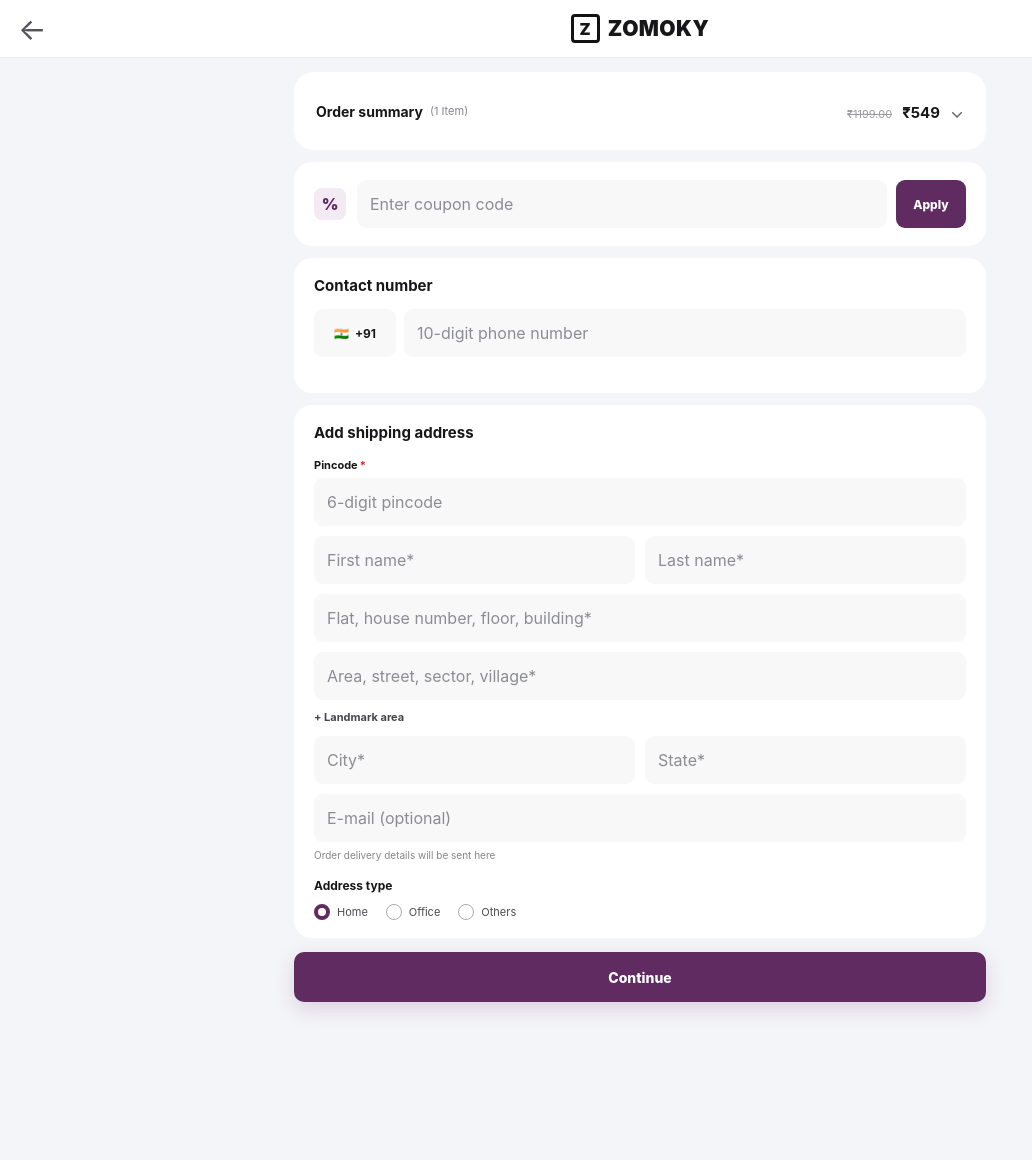
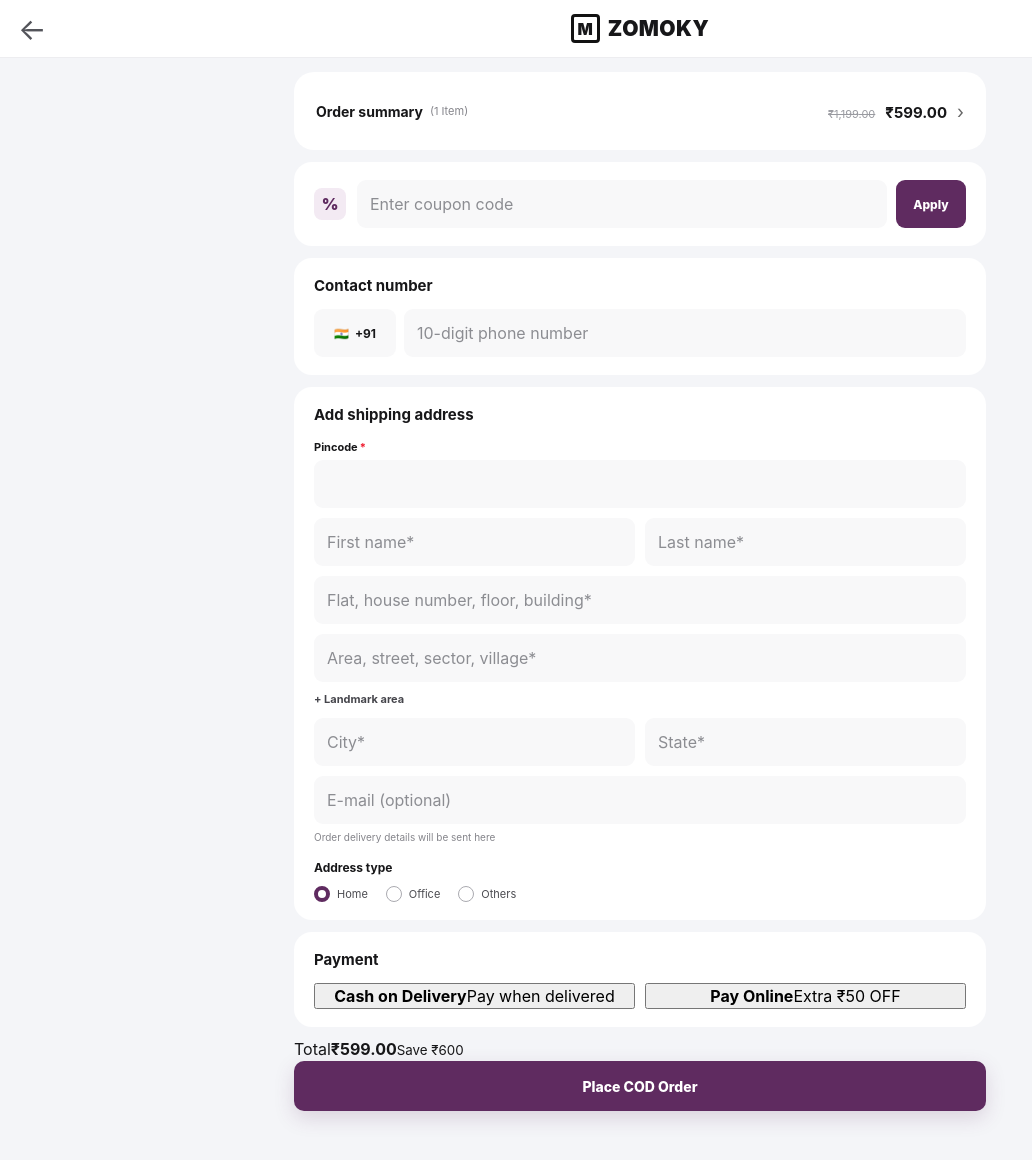
Before and after one commit to Zomoky/Zomoky-Return, a Next.js app: page / in a window 1280 px wide. Shown: the top 1160 px of the page, without its empty margins (0-1032 px from the left). Before the commit the page ends 1060 px from the top, so only its background shows below. Built offline with nearby package versions, Linux system fonts and the light colour scheme.

Commit message:
Connect checkout form to Shopify order API

```diff
--- a/app/page.tsx
+++ b/app/page.tsx
@@ -1,243 +1,179 @@
 "use client";
 
-import { useMemo, useState } from "react";
+import { FormEvent, useEffect, useMemo, useState } from "react";
 
-type Item = {
+type Product = {
+  id: string;
   title: string;
-  variantTitle?: string;
-  price: number;
-  compareAt?: number;
-  quantity: number;
-  image?: string;
-};
-
-const item: Item = {
-  title: "Decorative Magnetic Door Bell - Pack of 1",
-  variantTitle: "Pack of 1",
-  price: 599,
-  compareAt: 1199,
-  quantity: 1,
-  image: "https://cdn.shopify.com/s/files/1/0638/2331/5113/files/7becf88b-32cc-4ab4-9514-b06fd021c30a.png",
+  price: string;
+  compareAtPrice: string | null;
+  image: { url: string; altText: string | null } | null;
+  product: { title: string };
 };
 
 export default function CheckoutPage() {
+  const [product, setProduct] = useState<Product | null>(null);
+  const [variantId, setVariantId] = useState("");
   const [phone, setPhone] = useState("");
-  const [pincode, setPincode] = useState("");
   const [coupon, setCoupon] = useState("");
-  const [couponApplied, setCouponApplied] = useState(false);
   const [showLandmark, setShowLandmark] = useState(false);
   const [addressType, setAddressType] = useState("Home");
-  const [step, setStep] = useState<"address" | "payment">("address");
-  const [payment, setPayment] = useState<"prepaid" | "cod">("prepaid");
+  const [paymentMethod, setPaymentMethod] = useState<"cod" | "prepaid">("cod");
+  const [quantity, setQuantity] = useState(1);
+  const [form, setForm] = useState({
+    firstName: "", lastName: "", address1: "", city: "", state: "", pincode: "",
+    email: "", landmark: "",
+  });
+  const [loading, setLoading] = useState(false);
+  const [message, setMessage] = useState("");
 
-  const discount = payment === "prepaid" ? 50 : 0;
-  const total = Math.max(0, item.price - discount);
+  useEffect(() => {
+    const params = new URLSearchParams(window.location.search);
+    const id = params.get("variant_id") || "";
+    setVariantId(id);
+    if (!id) return;
 
-  const phoneValid = phone.length === 10;
-  const pinValid = pincode.length === 6;
+    fetch("/api/shopify/product?variant_id=" + encodeURIComponent(id))
+      .then((r) => r.json().then((data) => ({ ok: r.ok, data })))
+      .then(({ ok, data }) => {
+        if (!ok) throw new Error(data.error || "Unable to load product");
+        setProduct(data);
+      })
+      .catch((e) => setMessage(e.message));
+  }, []);
 
-  const summaryLabel = useMemo(
-    () => `₹${total.toLocaleString("en-IN")}`,
-    [total]
-  );
+  const price = Number(product?.price || 599);
+  const compareAt = Number(product?.compareAtPrice || 1199);
+  const subtotal = price * quantity;
+  const prepaidDiscount = paymentMethod === "prepaid" ? 50 * quantity : 0;
+  const total = Math.max(0, subtotal - prepaidDiscount);
+  const savings = Math.max(0, compareAt - price) * quantity;
 
-  function continueCheckout() {
-    if (!phoneValid || !pinValid) return;
-    setStep("payment");
+  const update = (key: keyof typeof form, value: string) =>
+    setForm((current) => ({ ...current, [key]: value }));
+
+  const priceText = useMemo(() => "₹" + total.toLocaleString("en-IN") + ".00", [total]);
+
+  async function submit(event: FormEvent) {
+    event.preventDefault();
+    setLoading(true);
+    setMessage("");
+
+    if (!variantId) {
+      setMessage("Add a Shopify variant_id to the checkout URL.");
+      setLoading(false);
+      return;
+    }
+
+    try {
+      const response = await fetch("/api/shopify/order", {
+        method: "POST",
+        headers: { "Content-Type": "application/json" },
+        body: JSON.stringify({
+          variantId,
+          quantity,
+          paymentMethod,
+          phone,
+          coupon,
+          addressType,
+          ...form,
+        }),
+      });
+      const data = await response.json();
+      if (!response.ok) throw new Error(data.error || "Order failed");
+      setMessage(`Order ${data.order.name} created successfully.`);
+    } catch (error) {
+      setMessage(error instanceof Error ? error.message : "Order failed");
+    } finally {
+      setLoading(false);
+    }
   }
 
   return (
     <main className="checkout-page">
       <header className="checkout-header">
-        <button className="back-button" type="button" aria-label="Go back">
-          ←
-        </button>
-
-        <div className="logo-lockup" aria-label="Zomoky">
-          <div className="logo-mark">Z</div>
-          <span>ZOMOKY</span>
-        </div>
-
+        <button className="back-button" aria-label="Go back" onClick={() => history.back()}>←</button>
+        <div className="logo-lockup"><div className="logo-mark">M</div><span>ZOMOKY</span></div>
         <div className="header-spacer" />
       </header>
 
-      <div className="checkout-wrap">
+      <form onSubmit={submit} className="checkout-wrap">
         <section className="summary-bar">
-          <div>
-            <strong>Order summary</strong>
-            <span>(1 Item)</span>
-          </div>
+          <div><strong>Order summary</strong><span>(1 Item)</span></div>
           <div className="summary-price">
-            {item.compareAt && <del>₹{item.compareAt.toFixed(2)}</del>}
-            <strong>{summaryLabel}</strong>
-            <span className="chevron">⌄</span>
+            <del>₹{compareAt.toLocaleString("en-IN")}.00</del>
+            <strong>₹{price.toLocaleString("en-IN")}.00</strong>
+            <span className="chevron">›</span>
           </div>
         </section>
 
-        {step === "address" ? (
-          <>
         <section className="card coupon-card">
           <div className="coupon-icon">%</div>
-              <input
-                value={coupon}
-                onChange={(e) => setCoupon(e.target.value.toUpperCase())}
-                placeholder="Enter coupon code"
-                aria-label="Coupon code"
-              />
-              <button
-                type="button"
-                className={couponApplied ? "apply-button applied" : "apply-button"}
-                onClick={() => setCouponApplied(Boolean(coupon.trim()))}
-              >
-                {couponApplied ? "Applied" : "Apply"}
-              </button>
+          <input value={coupon} onChange={(e) => setCoupon(e.target.value)} placeholder="Enter coupon code" />
+          <button type="button" className="apply-button">Apply</button>
         </section>
 
         <section className="card">
           <h2>Contact number</h2>
           <div className="phone-row">
             <div className="country-code"><span>🇮🇳</span><b>+91</b></div>
-                <input
-                  value={phone}
-                  onChange={(e) => setPhone(e.target.value.replace(/\D/g, "").slice(0, 10))}
-                  inputMode="numeric"
-                  placeholder="10-digit phone number"
-                  aria-label="10-digit phone number"
-                  maxLength={10}
-                />
+            <input value={phone} onChange={(e) => setPhone(e.target.value.replace(/\D/g, "").slice(0, 10))} inputMode="numeric" placeholder="10-digit phone number" required />
           </div>
-              <p className={phone.length > 0 && !phoneValid ? "error-text visible" : "error-text"}>
-                Please enter a valid phone number
-              </p>
+          {phone && !/^[6-9]\d{9}$/.test(phone) && <p className="error-text">Please enter a valid phone number</p>}
         </section>
 
         <section className="card address-card">
           <h2>Add shipping address</h2>
-
-              <label className="field full">
-                <span>Pincode<em>*</em></span>
-                <input
-                  value={pincode}
-                  onChange={(e) => setPincode(e.target.value.replace(/\D/g, "").slice(0, 6))}
-                  inputMode="numeric"
-                  maxLength={6}
-                  placeholder="6-digit pincode"
-                  required
-                />
-              </label>
-
+          <label className="field"><span>Pincode<em>*</em></span><input value={form.pincode} onChange={(e) => update("pincode", e.target.value.replace(/\D/g,"").slice(0,6))} inputMode="numeric" required /></label>
           <div className="two-col">
-                <label className="field"><input placeholder="First name*" required /></label>
-                <label className="field"><input placeholder="Last name*" required /></label>
+            <label className="field"><input value={form.firstName} onChange={(e) => update("firstName", e.target.value)} placeholder="First name*" required /></label>
+            <label className="field"><input value={form.lastName} onChange={(e) => update("lastName", e.target.value)} placeholder="Last name*" required /></label>
           </div>
-
-              <label className="field full">
-                <input placeholder="Flat, house number, floor, building*" required />
-              </label>
-
-              <label className="field full">
-                <input placeholder="Area, street, sector, village*" required />
-              </label>
-
-              <button className="landmark-link" type="button" onClick={() => setShowLandmark((v) => !v)}>
-                {showLandmark ? "− Remove landmark" : "+ Landmark area"}
-              </button>
-
-              {showLandmark && (
-                <label className="field full">
-                  <input placeholder="Landmark (optional)" />
-                </label>
-              )}
-
+          <label className="field"><input value={form.address1} onChange={(e) => update("address1", e.target.value)} placeholder="Flat, house number, floor, building*" required /></label>
+          <label className="field"><input value={form.address2 || ""} onChange={(e) => update("address2" as keyof typeof form, e.target.value)} placeholder="Area, street, sector, village*" required /></label>
+          <button className="landmark-link" type="button" onClick={() => setShowLandmark((v) => !v)}>+ Landmark area</button>
+          {showLandmark && <label className="field"><input value={form.landmark} onChange={(e) => update("landmark", e.target.value)} placeholder="Landmark (optional)" /></label>}
           <div className="two-col">
-                <label className="field"><input placeholder="City*" required /></label>
-                <label className="field"><input placeholder="State*" required /></label>
+            <label className="field"><input value={form.city} onChange={(e) => update("city", e.target.value)} placeholder="City*" required /></label>
+            <label className="field"><input value={form.state} onChange={(e) => update("state", e.target.value)} placeholder="State*" required /></label>
           </div>
-
-              <label className="field full">
-                <input type="email" placeholder="E-mail (optional)" />
-              </label>
-
+          <label className="field"><input type="email" value={form.email} onChange={(e) => update("email", e.target.value)} placeholder="E-mail (optional)" /></label>
           <p className="helper">Order delivery details will be sent here</p>
 
           <div className="address-type">
             <h3>Address type</h3>
             <div className="radio-row">
-                  {["Home", "Office", "Others"].map((type) => (
-                    <button
-                      key={type}
-                      type="button"
-                      className="radio-option"
-                      onClick={() => setAddressType(type)}
-                      aria-pressed={addressType === type}
-                    >
-                      <span className={addressType === type ? "radio selected" : "radio"} />
-                      {type}
+              {["Home","Office","Others"].map((item) => (
+                <button key={item} type="button" className="radio-option" onClick={() => setAddressType(item)}>
+                  <span className={addressType === item ? "radio selected" : "radio"} />{item}
                 </button>
               ))}
             </div>
           </div>
         </section>
 
-            <section className="continue-area">
-              <button type="button" className="continue-button" onClick={continueCheckout}>
-                Continue
+        <section className="card payment-card-wrap">
+          <h2>Payment</h2>
+          <div className="two-col">
+            <button type="button" className={paymentMethod === "cod" ? "method active" : "method"} onClick={() => setPaymentMethod("cod")}>
+              <b>Cash on Delivery</b><span>Pay when delivered</span>
             </button>
-            </section>
-          </>
-        ) : (
-          <>
-            <section className="card">
-              <div className="payment-heading">
-                <button type="button" className="mini-back" onClick={() => setStep("address")}>←</button>
-                <div>
-                  <h2>Choose payment method</h2>
-                  <p>Pay online to get extra ₹50 OFF.</p>
-                </div>
-              </div>
-
-              <div className="payment-list">
-                <button
-                  type="button"
-                  className={payment === "prepaid" ? "payment-option selected" : "payment-option"}
-                  onClick={() => setPayment("prepaid")}
-                >
-                  <span className="payment-radio">{payment === "prepaid" ? "●" : "○"}</span>
-                  <span><b>Pay Online</b><small>UPI, cards & net banking</small></span>
-                  <strong>₹50 OFF</strong>
-                </button>
-
-                <button
-                  type="button"
-                  className={payment === "cod" ? "payment-option selected" : "payment-option"}
-                  onClick={() => setPayment("cod")}
-                >
-                  <span className="payment-radio">{payment === "cod" ? "●" : "○"}</span>
-                  <span><b>Cash on Delivery</b><small>Pay when your order arrives</small></span>
+            <button type="button" className={paymentMethod === "prepaid" ? "method active" : "method"} onClick={() => setPaymentMethod("prepaid")}>
+              <b>Pay Online</b><span>Extra ₹50 OFF</span>
             </button>
           </div>
         </section>
 
-            <section className="card order-card">
-              <div className="order-product">
-                <img src={item.image} alt={item.title} />
-                <div>
-                  <b>{item.title}</b>
-                  <span>{item.variantTitle}</span>
-                  <strong>₹{item.price.toFixed(2)}</strong>
+        <div className="checkout-total">
+          <span>Total</span><strong>{priceText}</strong>
+          <small>Save ₹{savings.toLocaleString("en-IN")}{prepaidDiscount ? " + ₹" + prepaidDiscount + " prepaid" : ""}</small>
         </div>
-              </div>
-              <div className="order-total"><span>Total</span><strong>₹{total.toLocaleString("en-IN")}</strong></div>
+
+        {message && <div className="success-box">{message}</div>}
+        <section className="continue-area">
+          <button className="continue-button" disabled={loading}>{loading ? "Creating order…" : paymentMethod === "cod" ? "Place COD Order" : "Continue to Pay"}</button>
         </section>
-
-            <section className="continue-area">
-              <button type="submit" className="continue-button">
-                {payment === "prepaid" ? `Pay ₹${total.toLocaleString("en-IN")}` : "Place COD order"}
-              </button>
-            </section>
-          </>
-        )}
-      </div>
+      </form>
     </main>
   );
 }
```
Lines whose indentation alone changed are shown as unchanged.
